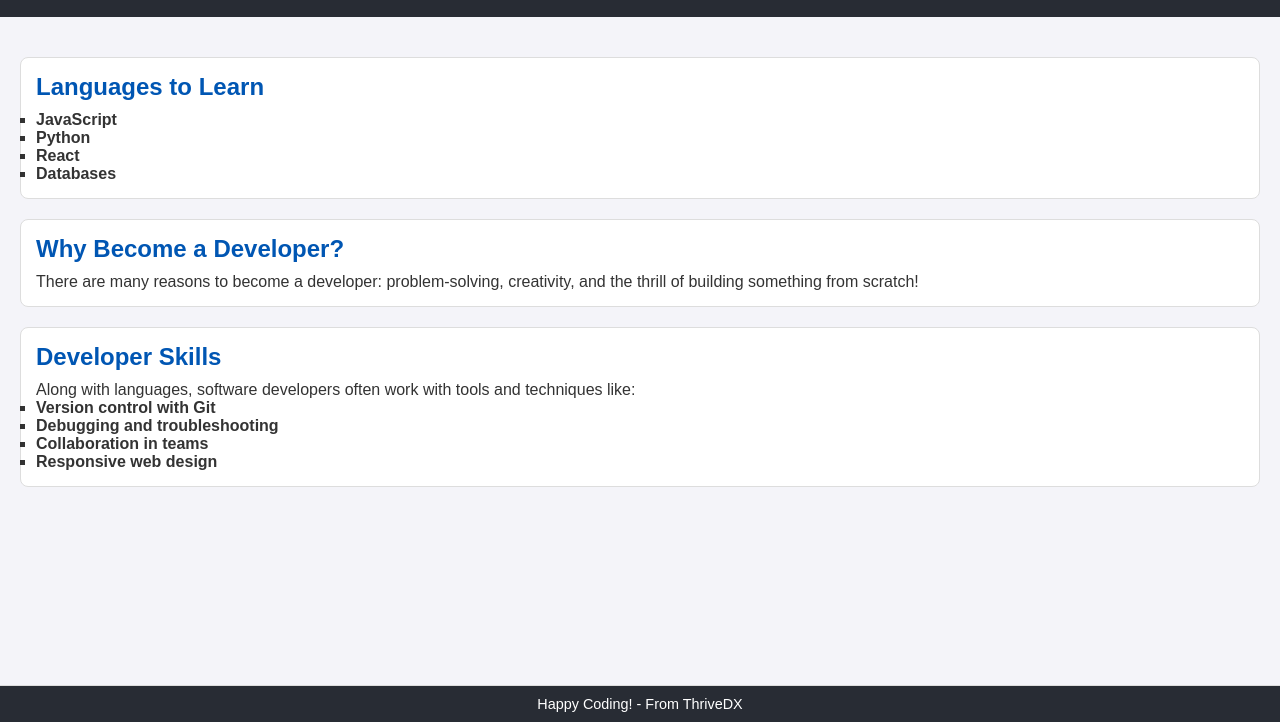
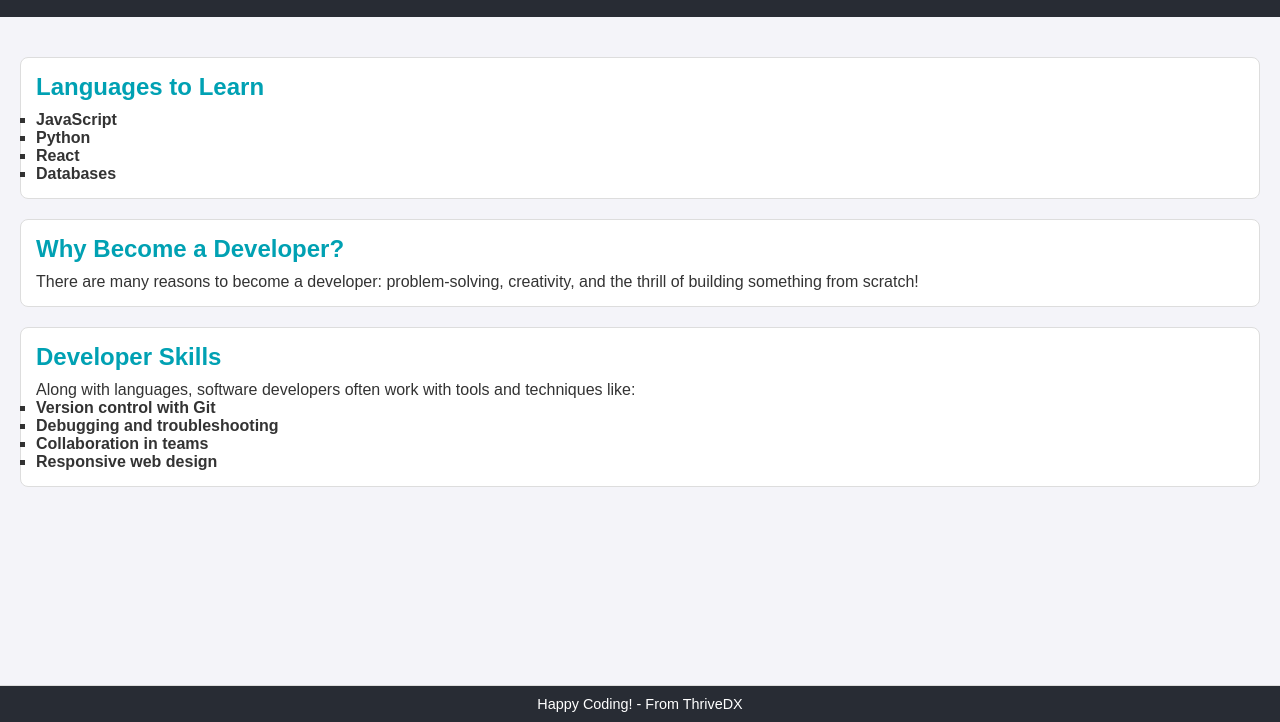
Before and after one commit to HackerUSA-CE/aisd-ajs-05-Interacting-with-the-DOM, a plain HTML site: page index.html in a window 1280 px wide. Shown: the part 78-800 px from the top of the page. Drawn offline with Linux system fonts and the light colour scheme; a script that the page names is missing.

Commit message:
final main branch

```diff
--- a/styles.css
+++ b/styles.css
@@ -45,7 +45,7 @@ header {
 
 .section-title {
   font-size: 1.5em;
-  color: #0056b3;
+  color: #00a1b3;
   margin-bottom: 10px;
 }
 
```
Also changed, not shown: assets/images/example.png (added), assets/images/example10.png (added), assets/images/example3.png (added), assets/images/example4.png (added), assets/images/example5.png (added), assets/images/example6.png (added), assets/images/example7.png (added), assets/images/example8.png (added), assets/images/example9.png (added), index.js (deleted), 1 other file.
